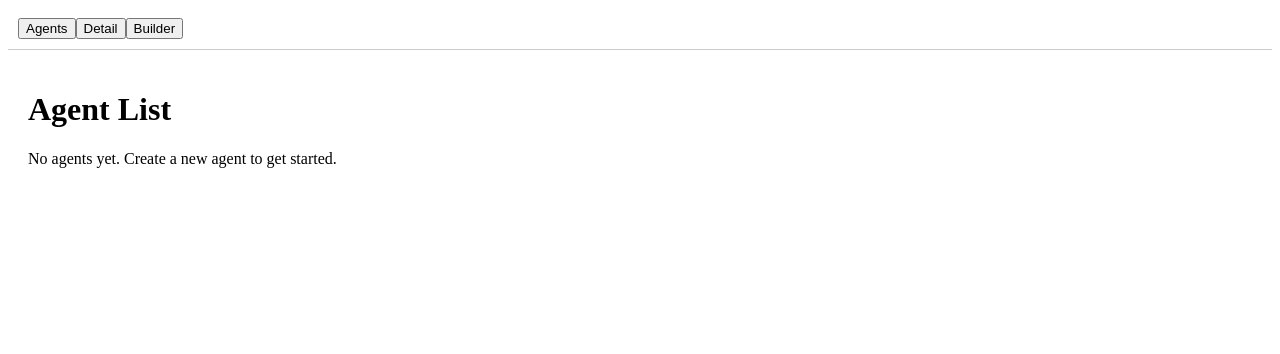
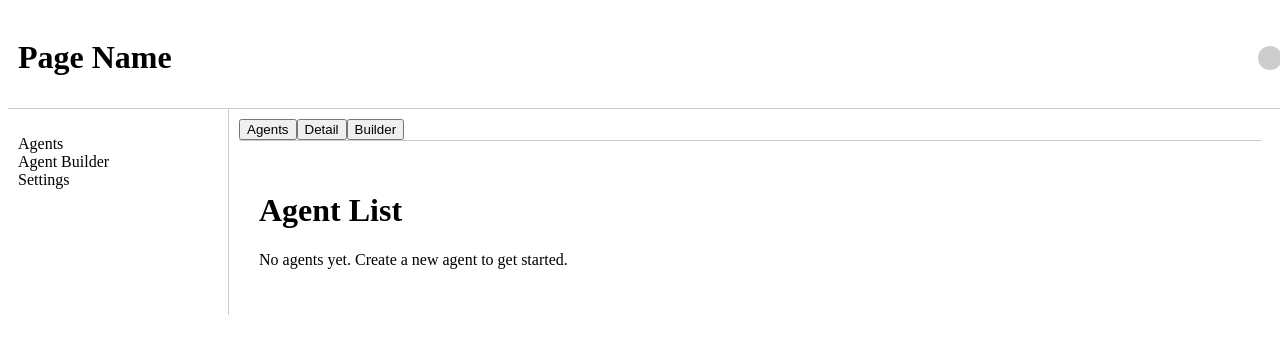
Before and after one commit to bagatawaya/tricetel, a React (Vite) app: page / in a window 1280 px wide. Shown: the top 354 px of the page. Built offline with nearby package versions, Linux system fonts and the light colour scheme.

Commit message:
refactor: wrap App with TopBar and Sidebar layout

```diff
--- a/src/App.tsx
+++ b/src/App.tsx
@@ -2,6 +2,8 @@ import React, { useState } from 'react';
 import AgentList from './pages/AgentList';
 import AgentDetail from './pages/AgentDetail';
 import AgentBuilder from './pages/AgentBuilder';
+import Sidebar from './components/Sidebar';
+import TopBar from './components/TopBar';
 
 export default function App() {
   const [page, setPage] = useState<'list' | 'detail' | 'builder'>('list');
@@ -18,13 +20,19 @@ export default function App() {
   };
 
   return (
-    <div>
-      <nav style={{ padding: '10px', borderBottom: '1px solid #ccc' }}>
+    <>
+      <TopBar />
+      <div className="layout" style={{ display: 'flex' }}>
+        <Sidebar />
+        <main style={{ flex: 1, padding: '10px' }}>
+          <nav style={{ marginBottom: '10px', borderBottom: '1px solid #ccc' }}>
             <button onClick={() => setPage('list')}>Agents</button>
             <button onClick={() => setPage('detail')}>Detail</button>
             <button onClick={() => setPage('builder')}>Builder</button>
           </nav>
           {renderPage()}
+        </main>
       </div>
+    </>
   );
 }
```
Lines whose indentation alone changed are shown as unchanged.
